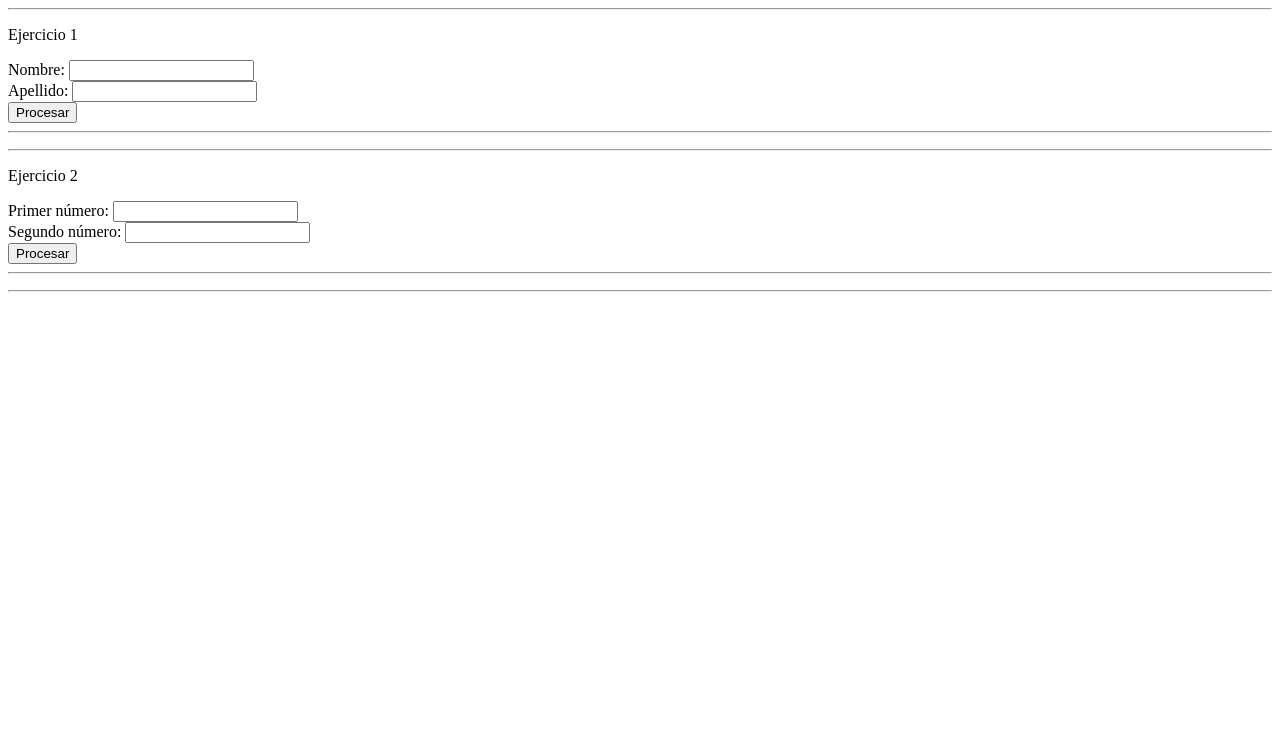
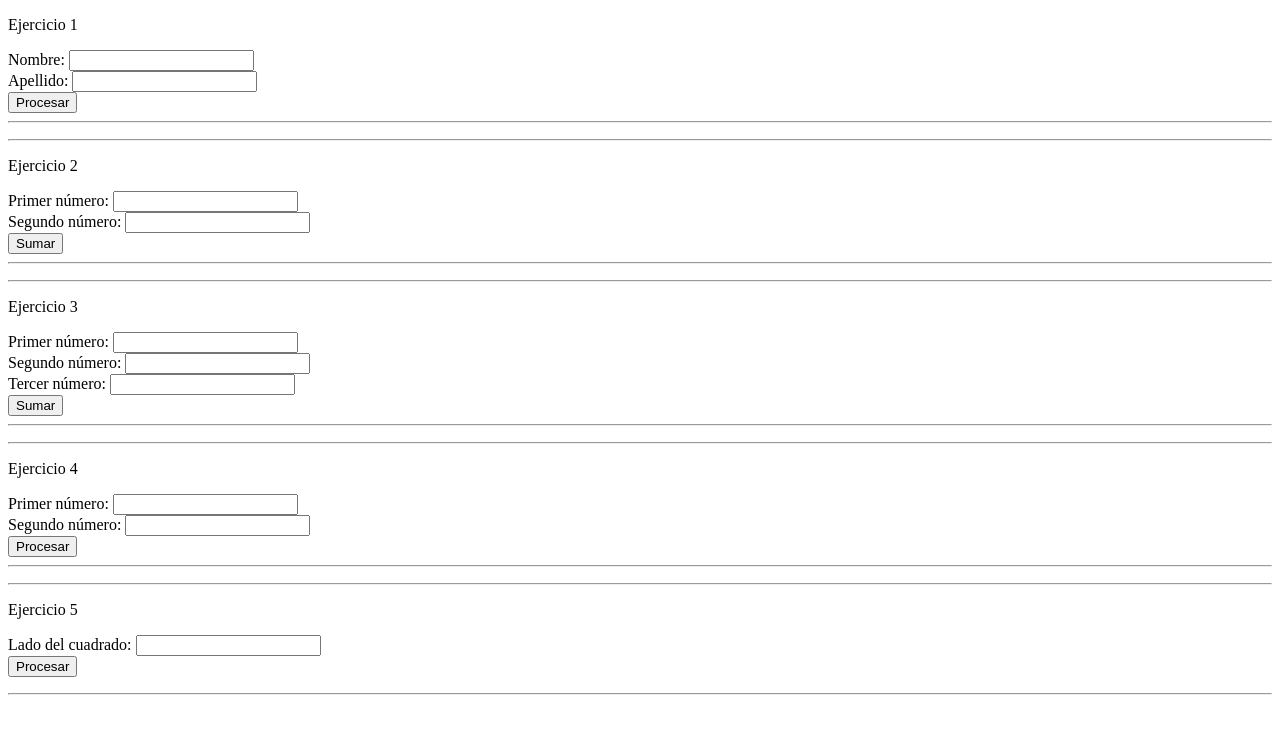
Before and after one commit to mas205/First-Js-Project, a website: page MHPractico1/public_html/index.html in a window 1280 px wide. Drawn offline with nearby package versions, Linux system fonts and the light colour scheme.

Commit message:
Update index.html

```diff
--- a/MHPractico1/public_html/index.html
+++ b/MHPractico1/public_html/index.html
@@ -13,7 +13,6 @@ and open the template in the editor.
         <script src="newjavascript.js" type="text/javascript"></script>
     </head>
     <body>
-        <hr>
         <p>Ejercicio 1</p>
         <label for="txtN1">Nombre: </label>
         <input type="text" id="txtN1"><br>
@@ -28,9 +27,37 @@ and open the template in the editor.
         <input type="text" id="num1"><br>
         <label for="num2">Segundo número: </label>
         <input type="text" id="num2"><br>
-        <input type="button" id="btnP2" value="Procesar">
+        <input type="button" id="btnP2" value="Sumar">
         <hr>
         <p id="pRes2"></p>
         <hr>
+        <p>Ejercicio 3 </p>
+        <label for="num3">Primer número: </label>
+        <input type="text" id="num3"><br>
+        <label for="num4">Segundo número: </label>
+        <input type="text" id="num4"><br>
+        <label for="num5">Tercer número: </label>
+        <input type="text" id="num5"><br>
+        <input type="button" id="btnP3" value="Sumar">
+        <hr>
+        <p id="pRes3"></p>
+        <hr>
+        <p>Ejercicio 4 </p>
+        <label for="num6">Primer número: </label>
+        <input type="text" id="num6"><br>
+        <label for="num7">Segundo número: </label>
+        <input type="text" id="num7"><br>
+        <input type="button" id="btnP4" value="Procesar">
+        <hr>
+        <p id="pRes4"></p>
+        <p id="pRes5"></p>
+        <hr>
+        <p>Ejercicio 5</p>
+        <label for="num8">Lado del cuadrado: </label>
+        <input type="text" id="num8"><br>
+        <input type="button" id="btnP5" value="Procesar">
+        <p id="pRes6"></p>
+        <hr>
+
     </body>
 </html>
```
